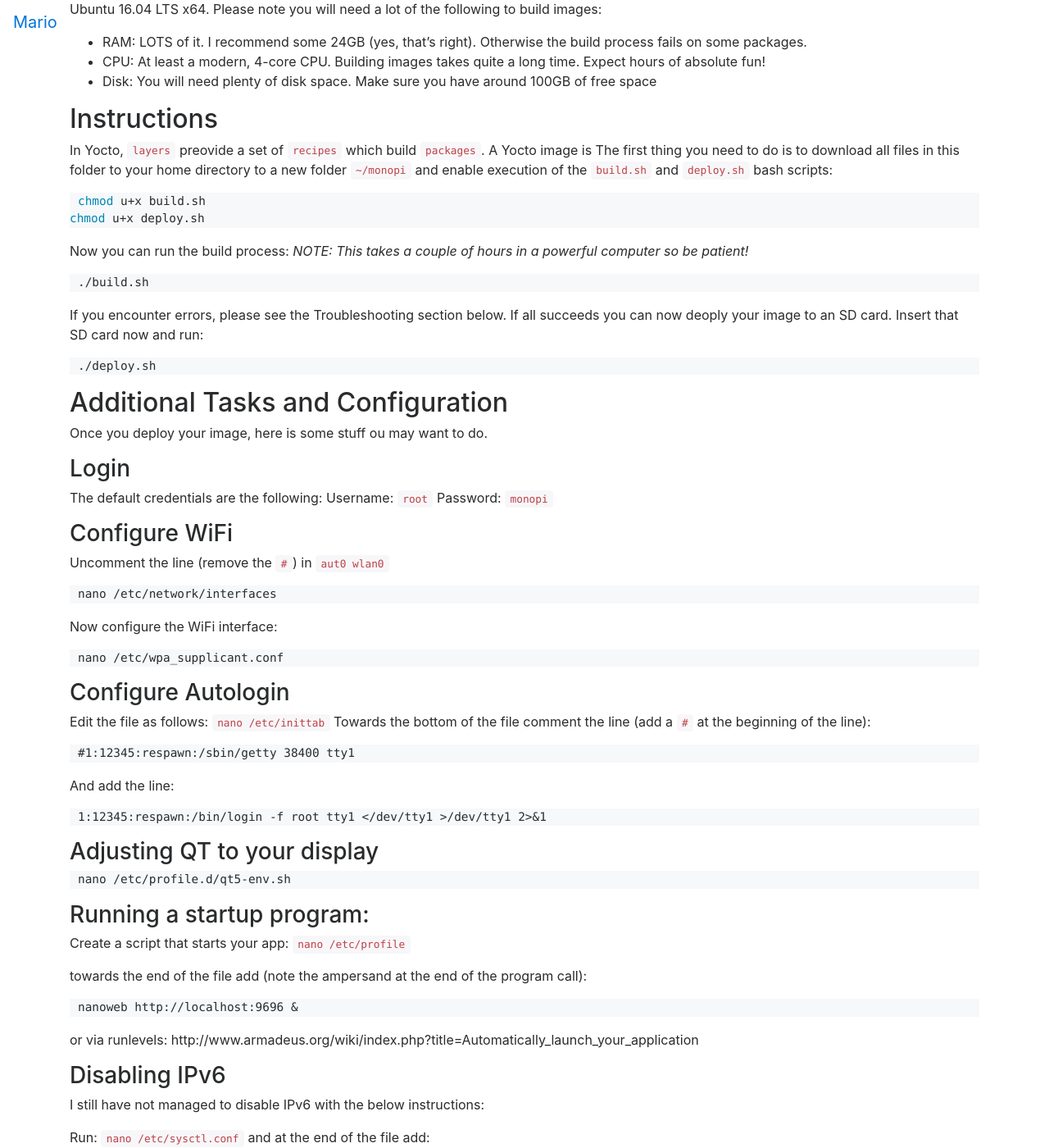
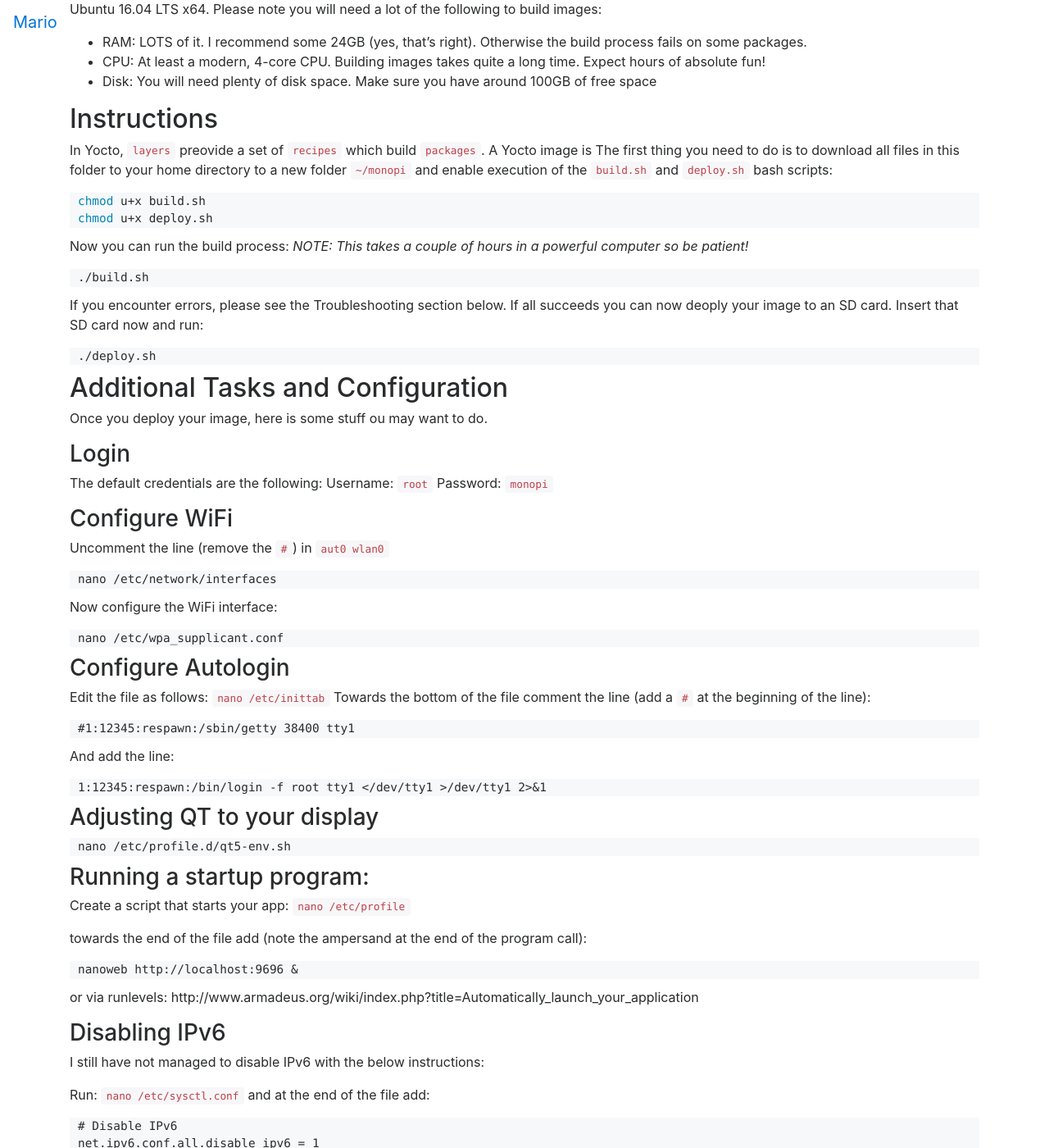
Before and after one commit to mariodivece/mariodivece.github.io, a Jekyll site: the page built from _posts/2017-12-23-rpi-yocto-rocko.md, in a window 1280 px wide and 1400 px high, scrolled down 1276 px. Shown: the whole window at 82% size. Built offline with Jekyll 4.4.1, drawn with Linux system fonts in a browser that asks for light colours; nearby versions of some CDN libraries; comment, search, counter and statistics services are not loaded.

Commit message:
Update syntax.css

```diff
--- a/css/syntax.css
+++ b/css/syntax.css
@@ -1,13 +1,9 @@
-div.highlight {
-    background: #f6f8fa;
-}
-
-div.highlight pre.highlight code {
-    padding: 10px;
+div.highlight pre.highlight {
+    margin: 10px;
 }
 
 .highlight {
-
+    background: #f6f8fa;
 }
     .highlight .c {
         color: #999988;
```
